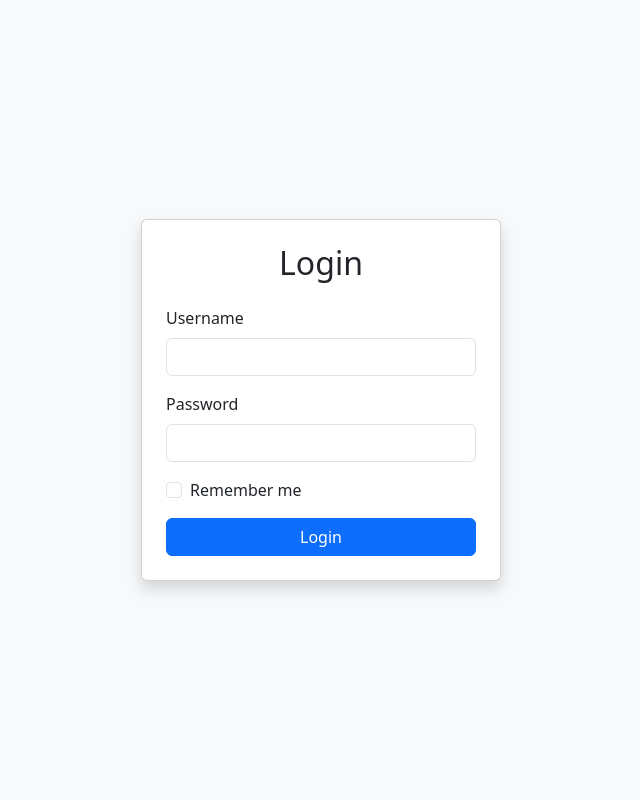
After one commit to amiracle10/community-forum-website, a Django app: page /login/ in a window 1280 px wide. The commit adds this page. Shown: the whole page, without its empty margins (319-959 px from the left). Run offline with Django 5.2, Linux system fonts and the light colour scheme; some libraries are stand-ins or nearby versions.

Commit message:
new updates, login, logout, side menu view added

```diff
--- a/community_forum/settings.py
+++ b/community_forum/settings.py
@@ -48,6 +48,7 @@ MIDDLEWARE = [
     'django.contrib.auth.middleware.AuthenticationMiddleware',
     'django.contrib.messages.middleware.MessageMiddleware',
     'django.middleware.clickjacking.XFrameOptionsMiddleware',
+    'website_community_forum.middleware.ActiveUserMiddleware',
 ]
 
 ROOT_URLCONF = 'community_forum.urls'
--- a/community_forum/urls.py
+++ b/community_forum/urls.py
@@ -26,5 +26,8 @@ urlpatterns = [
     path('events/', views.events_board, name= 'events'),
     path('topics/', views.topics_board, name= 'topics'),
     path('about/', views.about_board, name= 'about'),
+    path('logout/', views.user_logout, name='logout'),
+    path('login/', views.user_login, name='login'),
+
 
 ]
--- /dev/null
+++ b/website_community_forum/middleware.py
@@ -0,0 +1,11 @@
+import datetime
+from django.utils.deprecation import MiddlewareMixin
+from django.contrib.auth.models import User
+from django.utils.timezone import now
+from django.core.cache import cache
+
+class ActiveUserMiddleware(MiddlewareMixin):
+    def process_request(self, request):
+        if request.user.is_authenticated:
+            now_time = now()
+            cache.set(f'seen_{request.user.id}', now_time, 60 * 5)
--- a/website_community_forum/templates/index.html
+++ b/website_community_forum/templates/index.html
@@ -81,7 +81,8 @@ Home - Community Forum
           <div class="card shadow-sm h-100">
             <img class="card-img-top" src="{% static 'img/recent-discussions.jpg' %}" alt="Card image cap">
             <div class="card-body d-flex flex-column">
-              <h3 class="card-title"><i class="bi bi-chat-dots-fill"></i> Recent Discussions</h3>
+              <h3 class="card-title"><i class="bi bi-chat-dots-fill"></i> Recent Discussions</h3>Django>=5.2,<6.0
+
               <p class="card-text">Check out the latest topics from the community.</p>
               <a href="/discussions" class="btn btn-warning mt-auto">View Discussions</a>
             </div>
--- /dev/null
+++ b/website_community_forum/templates/login.html
@@ -0,0 +1,44 @@
+{% load static %}
+<!DOCTYPE html>
+<html lang="en">
+<head>
+  <meta charset="UTF-8">
+  <title>Login - Community Forum</title>
+  <meta name="viewport" content="width=device-width, initial-scale=1">
+  <link href="https://cdn.jsdelivr.net/npm/bootstrap@5.3.2/dist/css/bootstrap.min.css" rel="stylesheet">
+  <link rel="stylesheet" href="{% static 'style/global.css' %}">
+</head>
+<body style="background-color: #f8f9fa;">
+
+  <div class="container d-flex justify-content-center align-items-center vh-100">
+    <div class="card shadow p-4" style="min-width: 360px;">
+      <h2 class="text-center mb-4">Login</h2>
+
+      {% if error %}
+        <div class="alert alert-danger">{{ error }}</div>
+      {% endif %}
+
+      <form method="post">
+        {% csrf_token %}
+        <div class="mb-3">
+          <label for="username" class="form-label">Username</label>
+          <input type="text" name="username" id="username" class="form-control" required>
+        </div>
+        <div class="mb-3">
+          <label for="password" class="form-label">Password</label>
+          <input type="password" name="password" id="password" class="form-control" required>
+        </div>
+        <div class="form-check mb-3">
+          <input class="form-check-input" type="checkbox" name="remember_me" id="remember_me">
+          <label class="form-check-label" for="remember_me">
+            Remember me
+          </label>
+        </div>
+        <button type="submit" class="btn btn-primary w-100">Login</button>
+      </form>
+
+    </div>
+  </div>
+
+</body>
+</html>
--- a/website_community_forum/views.py
+++ b/website_community_forum/views.py
@@ -1,8 +1,14 @@
-from django.shortcuts import render
+from django.shortcuts import render,redirect
+from django.contrib.auth import authenticate, login, logout
+from django.contrib.auth.models import User
+from django.core.cache import cache
+from django.utils.timezone import now, timedelta
+
 
 # Create your views here.
 def index(request):
-    return render(request, 'index.html')
+    online_users = get_online_users()
+    return render(request, 'index.html', {'online_users': online_users})
 
 def forum_category(request, category):
     return render(request, 'forum_category.html', {'category': category})
@@ -23,3 +29,50 @@ def topics_board(request):
 def events_board(request):
 
     return render(request, 'events.html')
+
+
+#function to login
+def user_login(request):
+    if request.method == 'POST':
+        username = request.POST.get('username')
+        password = request.POST.get('password')
+        remember_me = request.POST.get('remember_me')
+
+        user = authenticate(request, username=username, password=password)
+
+        if user is not None:
+            login(request, user)
+
+            if not remember_me:
+                request.session.set_expiry(0)
+            else:
+                request.session.set_expiry(60 * 60 * 24 * 30)
+
+            return redirect('index')
+        else:
+            return render(request, 'login.html', {
+                'error': 'Invalid username or password',
+                'remember_checked': bool(remember_me)
+            })
+
+    return render(request, 'login.html', {
+        'remember_checked': False
+    })
+
+
+#function to logout
+def user_logout(request):
+    logout(request)
+    return redirect('index')
+
+#fucntionto get active user to the side menu
+def get_online_users():
+    users = User.objects.all()
+    active_users = []
+
+    for user in users:
+        last_seen = cache.get(f'seen_{user.id}')
+        if last_seen and now() - last_seen < timedelta(minutes=5):
+            active_users.append(user)
+
+    return active_users
```
Also changed, not shown: website_community_forum/static/style/global.css (+44 -0 lines), website_community_forum/templates/components/base.html (+33 -2 lines).
